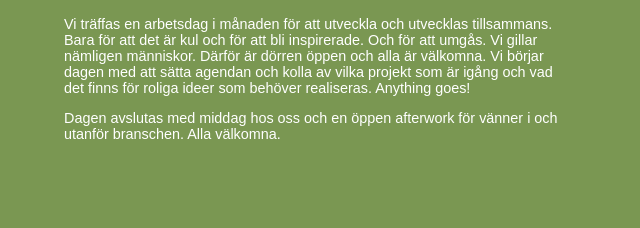
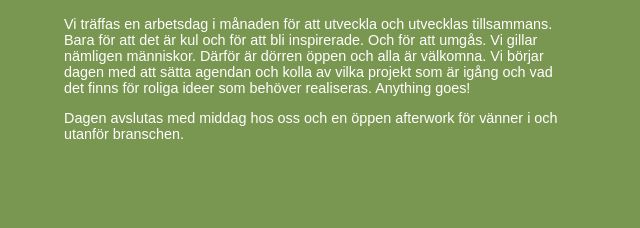
Before and after one commit to aptitud/AptiWeb1.0, a plain HTML site: page index.html in a window 1280 px wide. Shown: the part 2052-2280 px from the top of the page, 320-960 px from the left. Drawn offline with Linux system fonts and the light colour scheme.

Commit message:
Fixed Marcus ugly hack

```diff
--- a/index.html
+++ b/index.html
@@ -100,7 +100,7 @@
             </p>
 
             <p>
-                Dagen avslutas med middag hos oss och en öppen afterwork för vänner i och utanför branschen. Alla välkomna.
+                Dagen avslutas med middag hos oss och en öppen afterwork för vänner i och utanför branschen.
             </p>
 
         </td>
```
